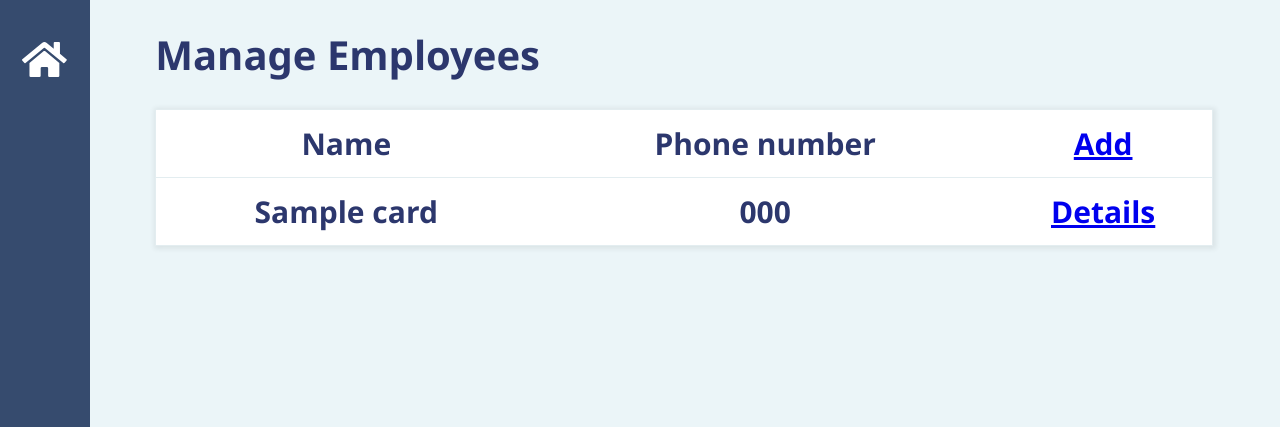
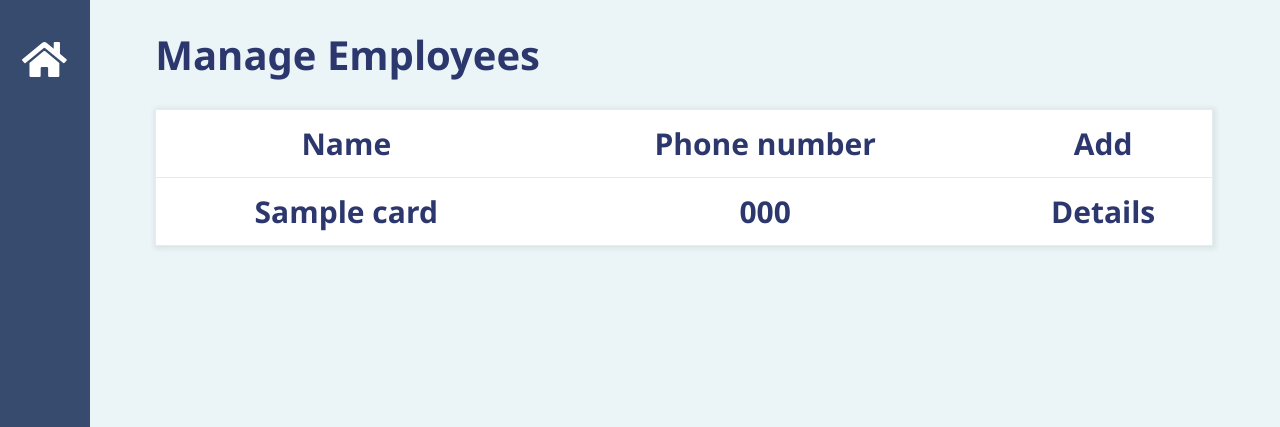
Before and after one commit to callmeFilip/Access_Control_System, a Django app: page / in a window 1280 px wide. Shown: the top 427 px of the page. Run offline with Django 4.2, Linux system fonts and the light colour scheme; tables that the repository leaves empty hold one stand-in row (values such as "Sample post").

Commit message:
Removed additionally link decoration

```diff
--- a/Statistics_Server/Acess_Control_System/user_interface/static/user_interface/main.css
+++ b/Statistics_Server/Acess_Control_System/user_interface/static/user_interface/main.css
@@ -51,3 +51,13 @@ table.employees_table td {
   font-family: "Segoe UI";
   font-weight: 600;
 }
+
+a:link {
+  color: #2c376d;
+  text-decoration: none;
+}
+
+a:visited {
+  color: #2c376d;
+  text-decoration: none;
+}
```
